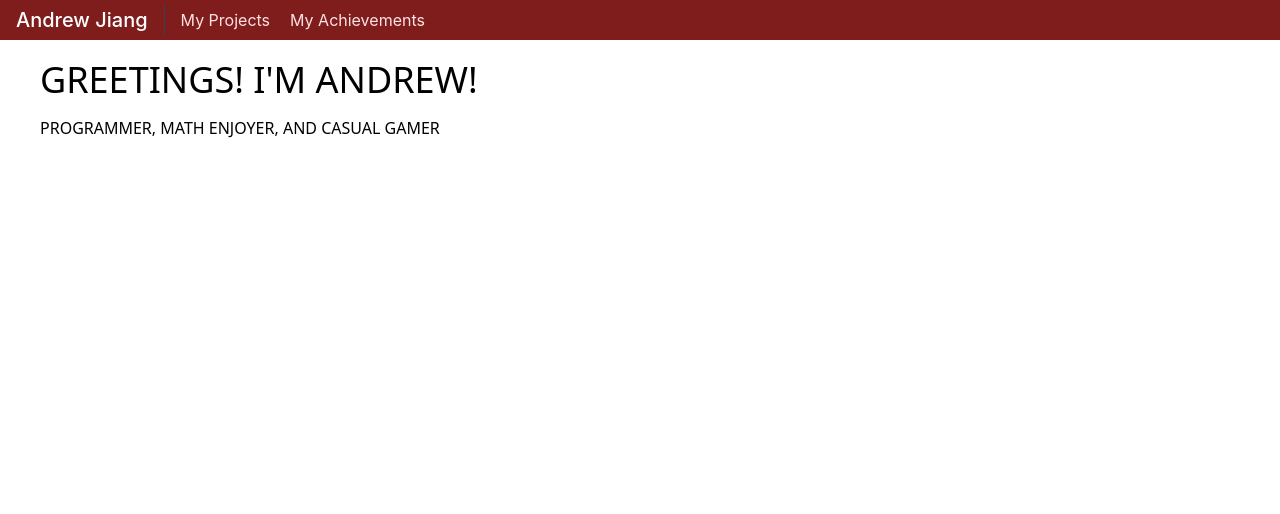
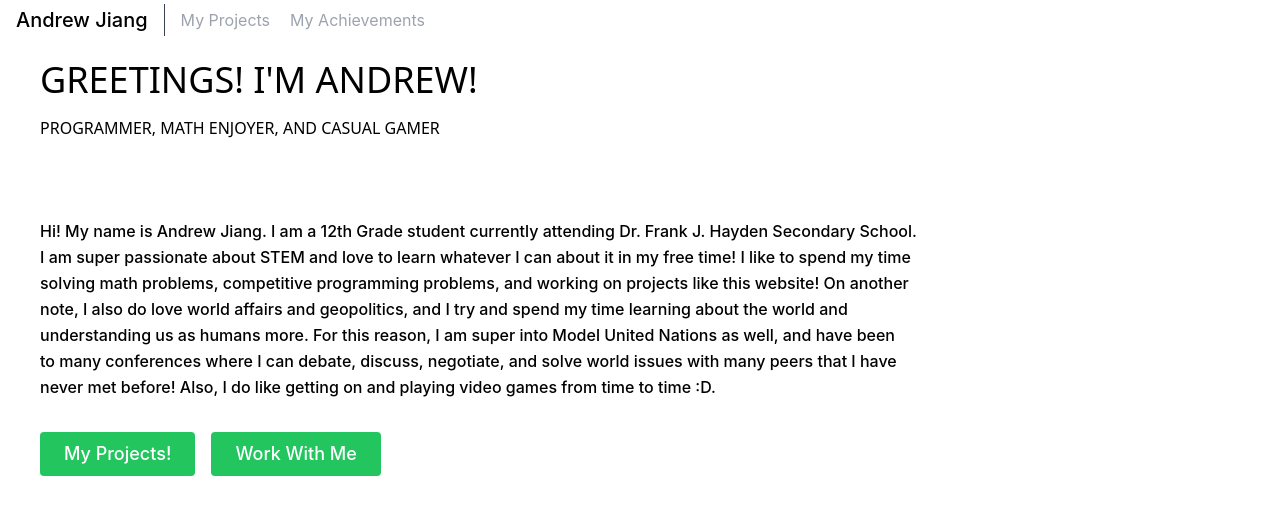
Before and after one commit to antpoo/antpoo.github.io, a React (Create React App) app: page / in a window 1280 px wide. Shown: the top 514 px of the page. Built offline with nearby package versions, Linux system fonts and the light colour scheme.

Commit message:
Added a description for myself

```diff
--- a/src/components/Navbar.tsx
+++ b/src/components/Navbar.tsx
@@ -3,18 +3,18 @@ import React from 'react';
 function Navbar() {
 
   return (
-    <header className="bg-red-900 md:sticky top-0 z-10">
-      <div className="container mx-auto flex flex-wrap p-1 flex-col md:flex-row items-center text-red-100">
-        <a className="title-font font-medium text-white mb-4 md:mb-0">
+    <header className="md:sticky top-0 z-10">
+      <div className="container mx-auto flex flex-wrap p-1 flex-col md:flex-row items-center text-gray-400">
+        <a className="title-font font-medium text-black mb-4 md:mb-0">
           <a href="#about" className="ml-3 text-xl">
             Andrew Jiang
           </a>
         </a>
         <nav className="md:mr-auto md:ml-4 md:py-1 md:pl-4 md:border-l md:border-gray-700	flex flex-wrap items-center text-base justify-center">
-          <a href="#projects" className="mr-5 hover:text-white">
+          <a href="#projects" className="mr-5 hover:text-black">
             My Projects
           </a>
-          <a href="#achievements" className="mr-5 hover:text-white">
+          <a href="#achievements" className="mr-5 hover:text-black">
             My Achievements
           </a>
         </nav>
--- a/src/components/pages/About.tsx
+++ b/src/components/pages/About.tsx
@@ -11,7 +11,32 @@ function About() {
                     <h2 className='font-sans'>
                         PROGRAMMER, MATH ENJOYER, AND CASUAL GAMER
                     </h2>
+                    <p className="mb-8 leading-relaxed">
+                        <br />
+                        <br />
+                        <br />
+                        Hi! My name is Andrew Jiang. I am a 12th Grade student currently attending Dr. Frank J. Hayden Secondary School. <br />
+                        I am super passionate about STEM and love to learn whatever I can about it in my free time! I like to spend my time <br />
+                        solving math problems, competitive programming problems, and working on projects like this website! On another <br />
+                        note, I also do love world affairs and geopolitics, and I try and spend my time learning about the world and <br />
+                        understanding us as humans more. For this reason, I am super into Model United Nations as well, and have been <br />
+                        to many conferences where I can debate, discuss, negotiate, and solve world issues with many peers that I have <br />
+                        never met before! Also, I do like getting on and playing video games from time to time :D.
+                    </p>
+                    <div className="flex justify-center">
+                        <a
+                        href="#projects"
+                        className="inline-flex text-white bg-green-500 border-0 py-2 px-6 focus:outline-none hover:bg-gray-700 hover:text-white rounded text-lg">
+                        My Projects!
+                        </a>
+                        <a
+                        href="#contact"
+                        className="ml-4 inline-flex text-white bg-green-500 border-0 py-2 px-6 focus:outline-none hover:bg-green-600 rounded text-lg">
+                        Work With Me
+                        </a>
+                    </div>
                 </div>
+
             </div>
         </section>
     );
```
Also changed, not shown: 1 other file (tests, documents, lock files or other folders).
